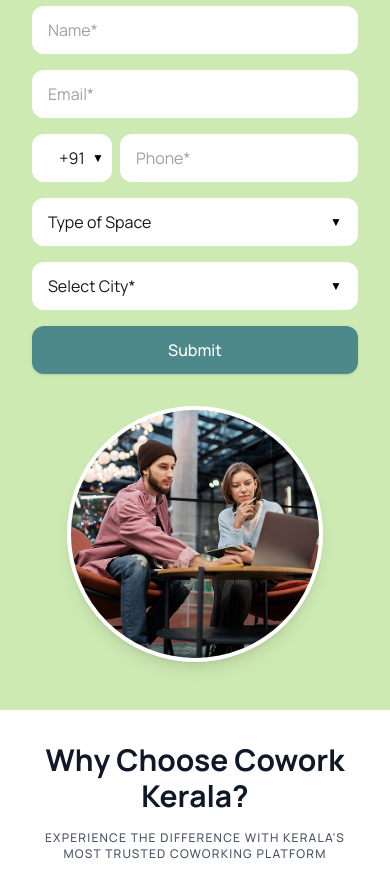
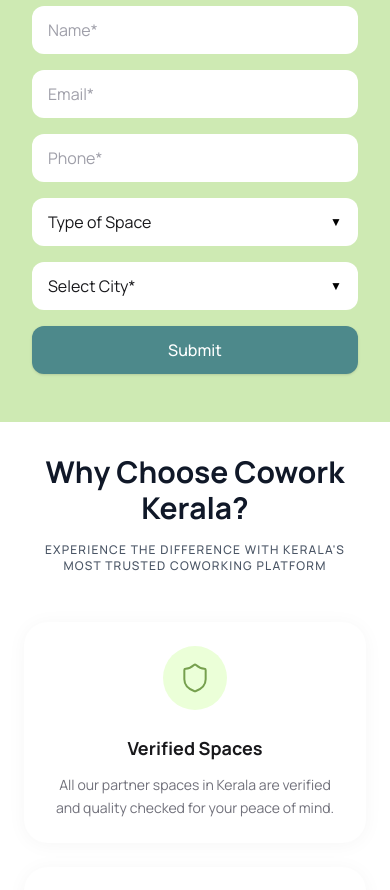
Before and after one commit to maheswar-dileep/cowork-kerala-web, a Next.js app: page / in a window 390 px wide. Shown: the part 5600-6490 px from the top of the page. Built offline with nearby package versions, Linux system fonts and the light colour scheme.

Commit message:
refactor: update contact form UI, resize virtual office hero decoration, and refactor workspace page layout.

```diff
--- a/src/app/(landing)/Section/ContactForm.tsx
+++ b/src/app/(landing)/Section/ContactForm.tsx
@@ -37,16 +37,7 @@
                                     className="h-12 w-full rounded-xl border-none bg-white px-4 text-zinc-900 placeholder:text-zinc-400 focus:ring-2 focus:ring-primary-400 focus:outline-none"
                                 />
                                 <div className="flex gap-2">
-                                    <div className="relative w-20">
-                                        <select className="h-12 w-full appearance-none rounded-xl border-none bg-white px-2 text-zinc-900 focus:ring-2 focus:ring-primary-400 focus:outline-none text-center">
-                                            <option selected>+91</option>
-                                            <option>+1</option>
-                                            <option>+44</option>
-                                        </select>
-                                        <span className="absolute right-2 top-1/2 -translate-y-1/2 pointer-events-none text-xs">
-                                            ▼
-                                        </span>
-                                    </div>
+
                                     <input
                                         type="tel"
                                         placeholder="Phone*"
@@ -90,7 +81,7 @@
                         </form>
                     </div>
 
-                    <div className="lg:col-span-4 flex justify-center lg:justify-end">
+                    <div className="lg:col-span-4 hidden md:flex justify-center lg:justify-end">
                         <div className="relative w-64 h-64 md:w-72 md:h-72 lg:w-80 lg:h-80 rounded-full border-4 border-white overflow-hidden shadow-lg">
                             <Image
                                 src="/images/landing/cta.png"
--- a/src/app/virtual-office/Section/HeroSection.tsx
+++ b/src/app/virtual-office/Section/HeroSection.tsx
@@ -6,7 +6,7 @@
     return (
         <section className="relative w-full h-[500px] md:h-[600px] bg-transparent my-12">
             {/* Decorative Circle */}
-            <div className="absolute -left-12 -top-12 size-32 rounded-full bg-[#E9F8D5] -z-10" />
+            <div className="absolute -left-12 -top-12 size-24 rounded-full bg-[#E9F8D5] -z-10" />
 
             <div className="relative w-full h-full rounded-3xl overflow-hidden">
                 <Image
--- a/src/app/workspace/page.tsx
+++ b/src/app/workspace/page.tsx
@@ -3,15 +3,16 @@
 import WorkspaceListing from './Section/WorkspaceListing';
 import Header from '@/components/ui/Header';
 import Footer from '@/components/ui/Footer';
+import Fixedw from '@/components/ui/Fixedw';
 
 const CoWorkingSpace = () => {
     return (
-        <main className="container mx-auto md:px-8 flex flex-col gap-12">
+        <Fixedw className="container mx-auto md:px-8 flex flex-col gap-12">
             <Header />
             <HeroSection />
             <WorkspaceListing />
             <Footer />
-        </main>
+        </Fixedw>
     );
 };
 
```
